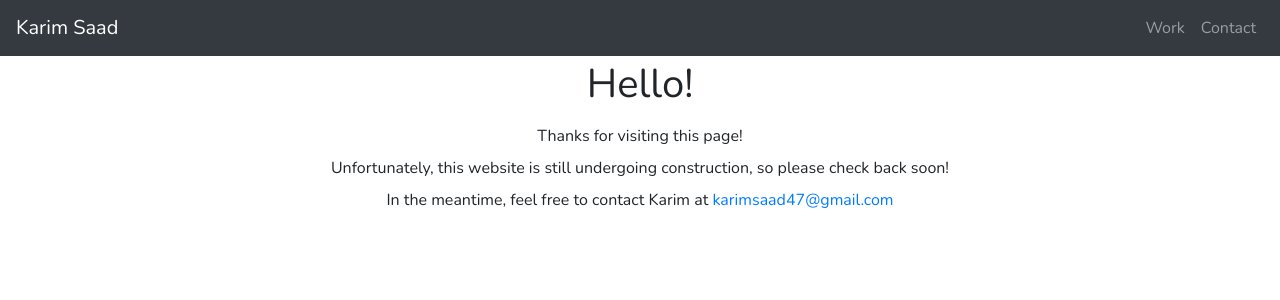
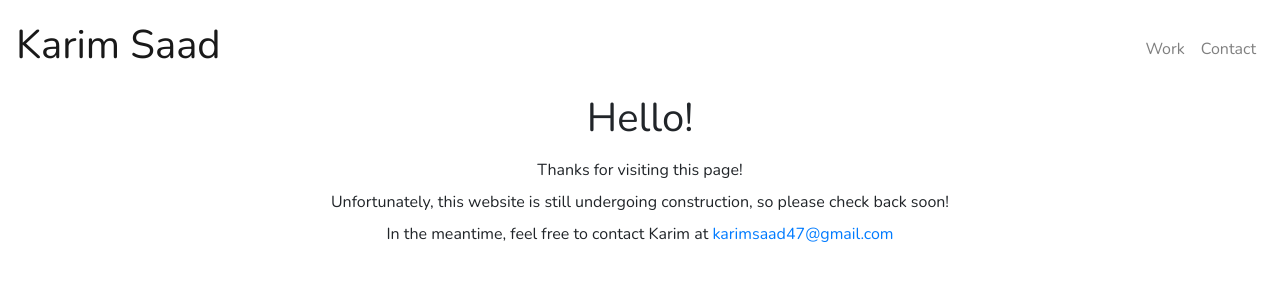
Before and after one commit to karim-saad/karims-website, a React (Create React App) app: page / in a window 1280 px wide. Shown: the top 300 px of the page. Built offline with nearby package versions, Linux system fonts and the light colour scheme.

Commit message:
navbar formatting

```diff
--- a/src/components/MainNavbar.jsx
+++ b/src/components/MainNavbar.jsx
@@ -2,11 +2,11 @@ import { Nav, Navbar } from "react-bootstrap";
 
 const MainNavbar = () => {
   return (
-    <Navbar bg="dark" variant="dark">
-      <Navbar.Brand href="/" className="mr-auto">
-        Karim Saad
+    <Navbar bg="white" className="pt-3">
+      <Navbar.Brand href="/">
+        <h1>Karim Saad</h1>
       </Navbar.Brand>
-      <Nav>
+      <Nav className="ml-auto">
         <Nav.Link href="/work">Work</Nav.Link>
         <Nav.Link href="/contact">Contact</Nav.Link>
       </Nav>
```
